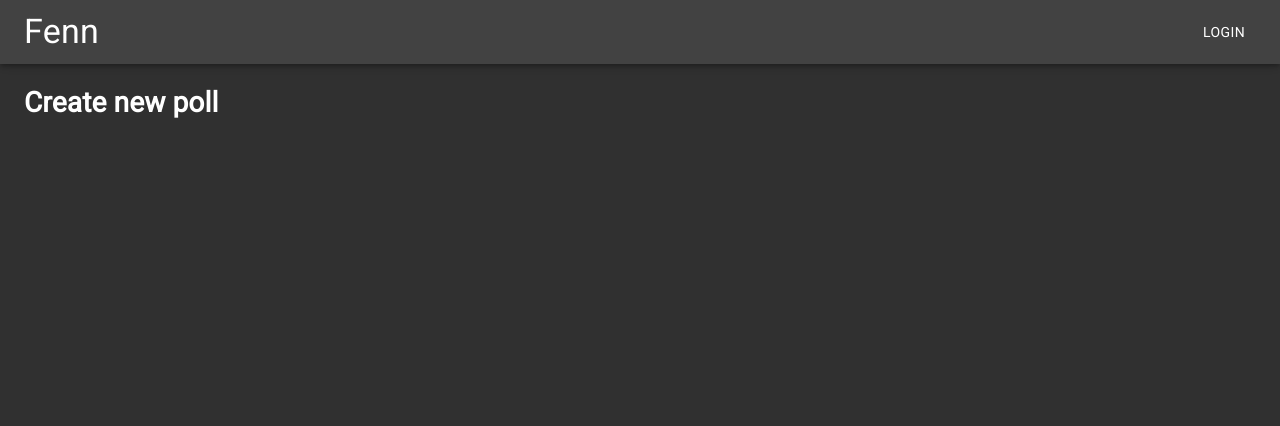
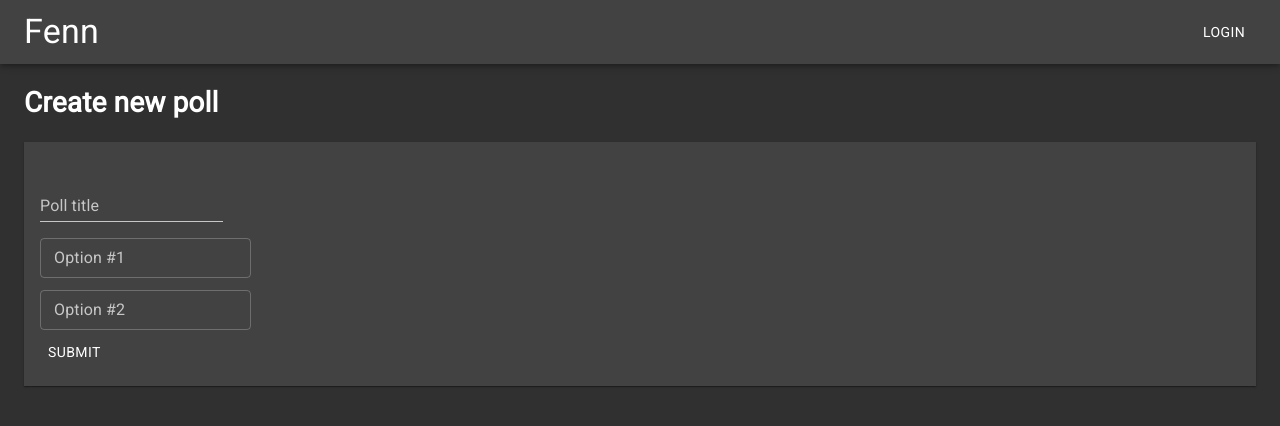
Before and after one commit to ilmannafian04/fenn, a React (Vite) app in the folder fenn-fe/: page / in a window 1280 px wide. Shown: the top 426 px of the page. Built offline with nearby package versions, Linux system fonts and the light colour scheme.

Commit message:
implement basic form functionality

```diff
--- a/fenn-fe/package.json
+++ b/fenn-fe/package.json
@@ -10,6 +10,7 @@
     "@fontsource/roboto": "^4.1.0",
     "@material-ui/core": "^4.11.3",
     "@material-ui/icons": "^4.11.2",
+    "formik": "^2.2.6",
     "react": "^17.0.0",
     "react-dom": "^17.0.0"
   },
--- a/fenn-fe/src/components/App.tsx
+++ b/fenn-fe/src/components/App.tsx
@@ -2,7 +2,7 @@ import { Box, Container, createStyles, makeStyles } from '@material-ui/core';
 import React from 'react';
 
 import NavBar from './NavBar';
-import Home from './Home';
+import NewPoll from './NewPoll';
 
 const useStyles = makeStyles((theme) =>
   createStyles({
@@ -17,7 +17,7 @@ const App = () => {
       <NavBar />
       <Container>
         <div className={classes.toolbar} />
-        <Home />
+        <NewPoll />
       </Container>
     </Box>
   );
--- a/fenn-fe/src/components/Home.tsx
+++ /dev/null
@@ -1,11 +0,0 @@
-import React from 'react';
-
-const Home = () => {
-  return (
-    <>
-      <h1>Create new poll</h1>
-    </>
-  );
-};
-
-export default Home;
--- /dev/null
+++ b/fenn-fe/src/components/NewPoll.tsx
@@ -0,0 +1,79 @@
+import { Box, Button, IconButton, InputAdornment, Paper, TextField } from '@material-ui/core';
+import RemoveIcon from '@material-ui/icons/Remove';
+import { useFormik } from 'formik';
+import React from 'react';
+
+interface IPollFormValues {
+  title: string;
+  options: string[];
+}
+
+const NewPoll = () => {
+  const formik = useFormik<IPollFormValues>({
+    initialValues: {
+      title: '',
+      options: ['', ''],
+    },
+    onSubmit: (values) => {
+      console.log(values);
+    },
+  });
+  return (
+    <>
+      <h1>Create new poll</h1>
+      <Paper square>
+        <Box padding="1rem">
+          <form onSubmit={formik.handleSubmit} autoComplete="off">
+            <Box display="flex" flexDirection="column" alignItems="flex-start">
+              <TextField
+                label="Poll title"
+                name="title"
+                value={formik.values.title}
+                onChange={formik.handleChange}
+                margin="normal"
+              />
+              {formik.values.options.map((option, index) => (
+                <TextField
+                  label={`Option #${index + 1}`}
+                  key={index}
+                  margin="dense"
+                  variant="outlined"
+                  value={option}
+                  name={`options[${index}]`}
+                  onChange={
+                    index === formik.values.options.length - 1
+                      ? (e) => {
+                          if (e.target.value.length > 0) {
+                            formik.setFieldValue('options', [
+                              ...formik.values.options.slice(0, formik.values.options.length - 1),
+                              e.target.value,
+                              '',
+                            ]);
+                          }
+                        }
+                      : formik.handleChange
+                  }
+                  InputProps={{
+                    endAdornment:
+                      index > 1 &&
+                      index < formik.values.options.length - 1 &&
+                      formik.values.options[index - 1].length > 0 ? (
+                        <InputAdornment position="end">
+                          <IconButton>
+                            <RemoveIcon />
+                          </IconButton>
+                        </InputAdornment>
+                      ) : null,
+                  }}
+                />
+              ))}
+              <Button type="submit">Submit</Button>
+            </Box>
+          </form>
+        </Box>
+      </Paper>
+    </>
+  );
+};
+
+export default NewPoll;
--- a/fenn-fe/src/main.tsx
+++ b/fenn-fe/src/main.tsx
@@ -13,11 +13,11 @@ const theme = createMuiTheme({
 });
 
 ReactDOM.render(
-  // <React.StrictMode>
-  <MuiThemeProvider theme={theme}>
-    <CssBaseline />
-    <App />
-  </MuiThemeProvider>,
-  // </React.StrictMode>,
+  <React.StrictMode>
+    <MuiThemeProvider theme={theme}>
+      <CssBaseline />
+      <App />
+    </MuiThemeProvider>
+  </React.StrictMode>,
   document.getElementById('root')
 );
```
Also changed, not shown: 1 other file (tests, documents, lock files or other folders).
